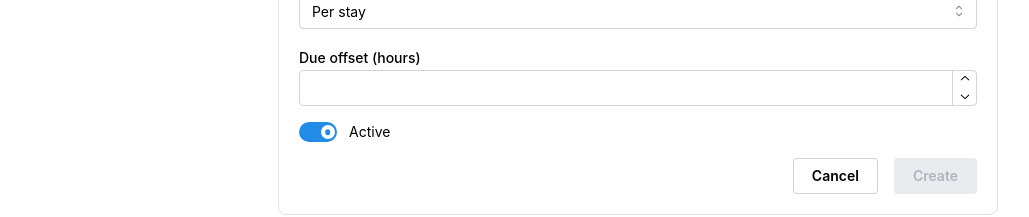
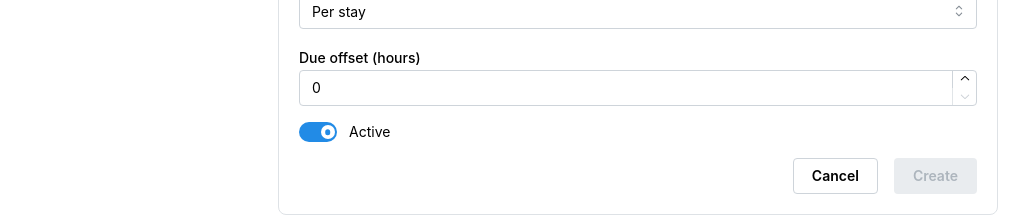
Before and after one commit to chaso-pa/lodging-manager-front, a Next.js app: page /tasks/templates/new in a window 1280 px wide. Shown: the part 394-611 px from the top of the page, without its empty margins (2-1031 px from the left). Built offline with nearby package versions, Linux system fonts and the light colour scheme; no server answers.

Commit message:
update: fix

```diff
--- a/src/app/(host)/tasks/templates/new/page.tsx
+++ b/src/app/(host)/tasks/templates/new/page.tsx
@@ -23,8 +23,9 @@ export default function TaskTemplateCreatePage() {
   const [title, setTitle] = useState('');
   const [description, setDescription] = useState('');
   const [frequency, setFrequency] = useState<string | null>('per_stay');
-  const [dueOffsetHours, setDueOffsetHours] = useState<number | ''>('');
+  const [dueOffsetHours, setDueOffsetHours] = useState<number | string>(0);
   const [isActive, setIsActive] = useState(true);
+  const [error, setError] = useState<string | null>(null);
 
   const canSubmit =
     !loading &&
@@ -37,9 +38,11 @@ export default function TaskTemplateCreatePage() {
 
   const handleSubmit = async () => {
     if (!canSubmit || !frequency || typeof dueOffsetHours !== 'number') {
+      setError('必須項目を入力してください。');
       return;
     }
 
+    setError(null);
     createTaskTemplate.mutate(
       {
         title: title.trim(),
@@ -49,7 +52,8 @@ export default function TaskTemplateCreatePage() {
         is_active: isActive
       },
       {
-        onSuccess: () => router.replace('/tasks/templates')
+        onSuccess: () => router.replace('/tasks/templates'),
+        onError: () => setError('作成に失敗しました。内容をご確認ください。')
       }
     );
   };
@@ -76,6 +80,12 @@ export default function TaskTemplateCreatePage() {
           <NumberInput label='Due offset (hours)' min={0} value={dueOffsetHours} onChange={setDueOffsetHours} />
           <Switch label='Active' checked={isActive} onChange={(event) => setIsActive(event.currentTarget.checked)} />
 
+          {error && (
+            <Text c='red' size='sm'>
+              {error}
+            </Text>
+          )}
+
           <Group justify='flex-end'>
             <Button variant='default' onClick={() => router.push('/tasks/templates')}>
               Cancel
```
